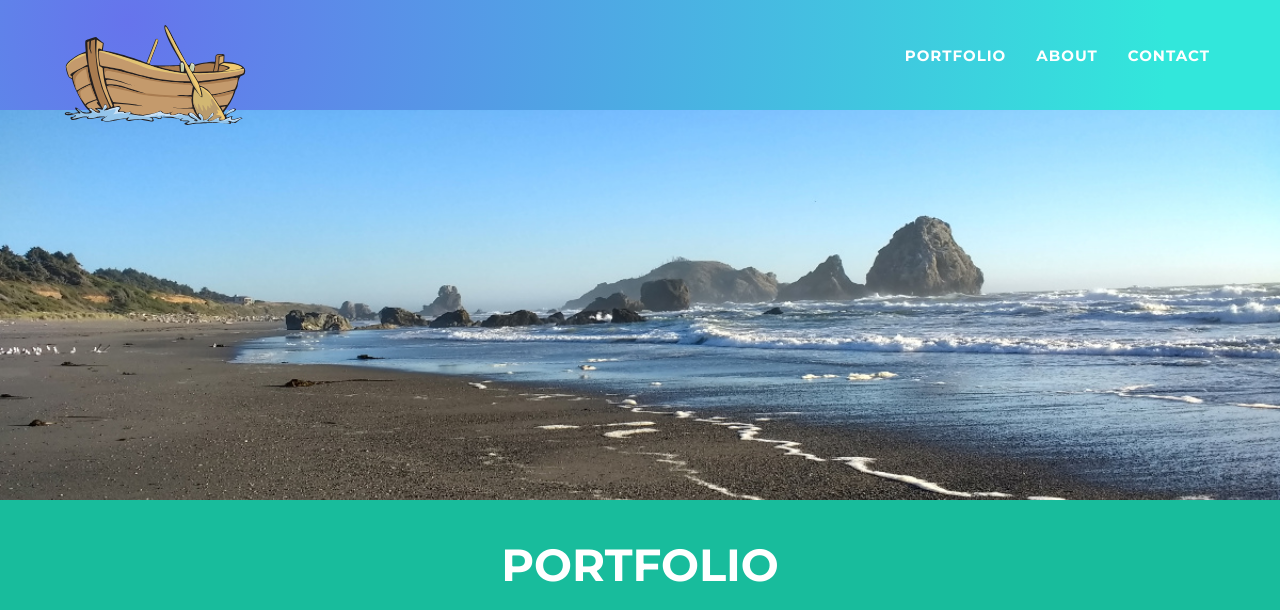
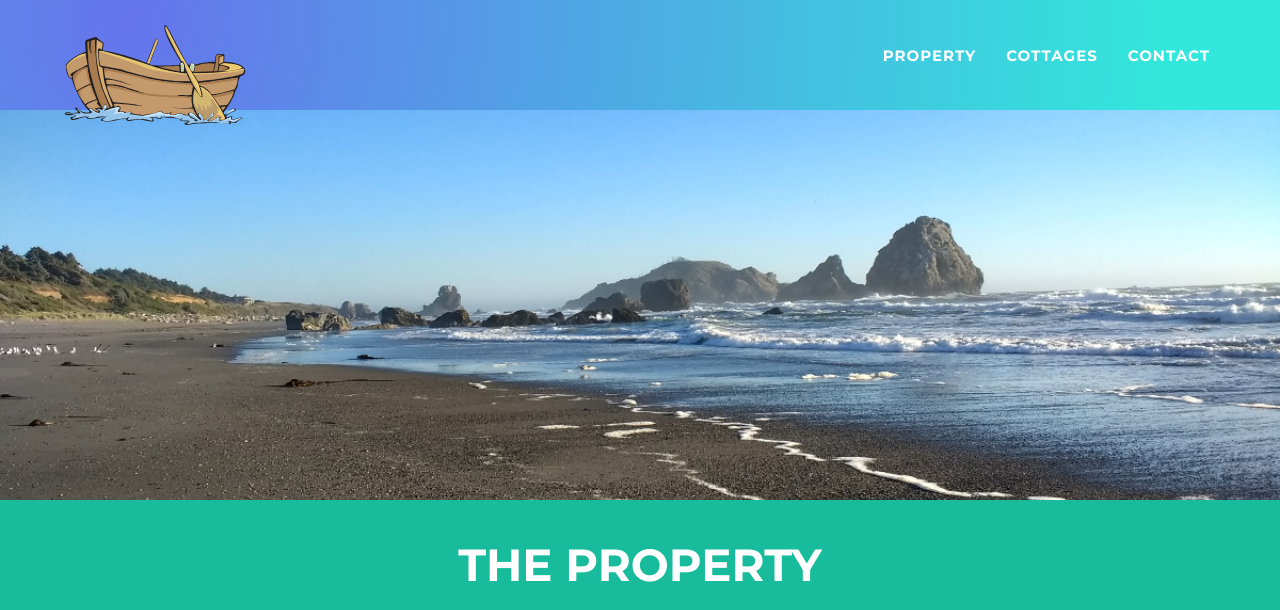
Before and after one commit to ilooner/paddletotheseasite, a Jekyll site: the page built from site/index.html, in a window 1280 px wide and 1400 px high. Shown: the top 610 px of the window. Built offline with Jekyll 4.4.1, drawn with Linux system fonts in a browser that asks for light colours; a script that is not in the unit is left out; some of the changed text lies outside the part shown; grey boxes are pictures that could not be loaded.

Commit message:
- Corrected section names, and embedded property pictures.

```diff
--- a/site/_includes/about.html
+++ /dev/null
@@ -1,18 +0,0 @@
- <!-- About Section -->
-    <section id="about">
-        <div class="container">
-            <div class="row">
-                <div class="col-lg-12 text-center">
-                    <h2>About</h2>
-                </div>
-            </div>
-            <div class="row">
-                <div class="col-lg-4 col-lg-offset-2">
-                    <p>Freelancer is a free bootstrap theme created by Start Bootstrap. The download includes the complete source files including HTML, CSS, and JavaScript as well as optional LESS stylesheets for easy customization.</p>
-                </div>
-                <div class="col-lg-4">
-                    <p>Whether you're a student looking to showcase your work, a professional looking to attract clients, or a graphic artist looking to share your projects, this template is the perfect starting point! </p>
-                </div>
-            </div>
-        </div>
-    </section>
--- /dev/null
+++ b/site/_includes/contact.html
@@ -0,0 +1,14 @@
+<!-- About Section -->
+<section class="success" id="contact">
+    <div class="container">
+        <div class="row">
+            <div class="col-lg-12 text-center">
+                <h2>Contact Us</h2>
+            </div>
+        </div>
+        <div class="row">
+            <div class="col-lg-12 text-center">
+            </div>
+        </div>
+    </div>
+</section>
--- /dev/null
+++ b/site/_includes/cottages.html
@@ -0,0 +1,11 @@
+<section id="cottages">
+    <div class="container">
+        <div class="row">
+            <div class="col-lg-12 text-center">
+                <h2>The Cottages</h2>
+            </div>
+        </div>
+        <div class="row">
+        </div>
+    </div>
+</section>
--- a/site/_includes/css/main.css
+++ b/site/_includes/css/main.css
@@ -34,6 +34,7 @@ h6 {
     text-transform: uppercase;
     font-family: Montserrat,"Helvetica Neue",Helvetica,Arial,sans-serif;
     font-weight: 700;
+    padding-bottom: 20px;
 }
 
 header {
--- a/site/_includes/modals.html
+++ b/site/_includes/modals.html
@@ -13,7 +13,6 @@
                     <div class="col-lg-8 col-lg-offset-2">
                         <div class="modal-body">
                             <h2>{{ post.title }}</h2>
-                            <hr class="star-primary">
                             <img src="img/portfolio/{{ post.img }}" class="img-responsive img-centered" alt="{{ post.alt }}">
                             {% if post.description %}
                                 <p>{{ post.description }}</p>
--- a/site/_includes/nav.html
+++ b/site/_includes/nav.html
@@ -23,10 +23,10 @@
                         <a href="#page-top"></a>
                     </li>
                     <li class="page-scroll">
-                        <a href="#portfolio">Portfolio</a>
+                        <a href="#property">Property</a>
                     </li>
                     <li class="page-scroll">
-                        <a href="#about">About</a>
+                        <a href="#cottages">Cottages</a>
                     </li>
                     <li class="page-scroll">
                         <a href="#contact">Contact</a>
--- a/site/_includes/portfolio_grid.html
+++ /dev/null
@@ -1,25 +0,0 @@
-<!-- Portfolio Grid Section -->
-<section class="success" id="portfolio">
-    <div class="container">
-        <div class="row">
-            <div class="col-lg-12 text-center">
-                <h2>Portfolio</h2>
-                <hr class="star-primary">
-            </div>
-        </div>
-        <div class="row">
-            {% for post in site.posts %}
-                <div class="col-sm-4 portfolio-item">
-                    <a href="#portfolioModal-{{ post.modal-id }}" class="portfolio-link" data-toggle="modal">
-                        <div class="caption">
-                            <div class="caption-content">
-                                <i class="fa fa-search-plus fa-3x"></i>
-                            </div>
-                        </div>
-                        <img src="img/portfolio/{{ post.img }}" class="img-responsive" alt="{{ post.alt }}">
-                    </a>
-                </div>
-            {% endfor %}
-        </div>
-    </div>
-</section>
--- /dev/null
+++ b/site/_includes/property.html
@@ -0,0 +1,16 @@
+<section class="success" id="property">
+    <div class="container">
+        <div class="row">
+            <div class="col-lg-12 text-center">
+                <h2>The Property</h2>
+            </div>
+        </div>
+        <div class="row">
+            <div class="col-sm-4" style="width: 100%">
+                <center>
+                    <a style="display:block;" data-flickr-embed="true"  href="https://www.flickr.com/photos/158758305@N08/albums/72157696702211122" title="The Property"><img src="https://farm1.staticflickr.com/853/43829997352_fb44d90ce2_z.jpg" width="640" height="480" alt="The Property"></a><script async src="//embedr.flickr.com/assets/client-code.js" charset="utf-8"></script>
+                </center>
+            </div>
+        </div>
+    </div>
+</section>
--- a/site/_layouts/default.html
+++ b/site/_layouts/default.html
@@ -4,8 +4,9 @@
     <body id="page-top" class="index">
     {% include nav.html %}
     {% include header.html %}
-    {% include portfolio_grid.html %}
-    {% include about.html %}
+    {% include property.html %}
+    {% include cottages.html %}
+    {% include contact.html %}
     {% include footer.html %}
     {% include modals.html %}
     {% include js.html %}
```
